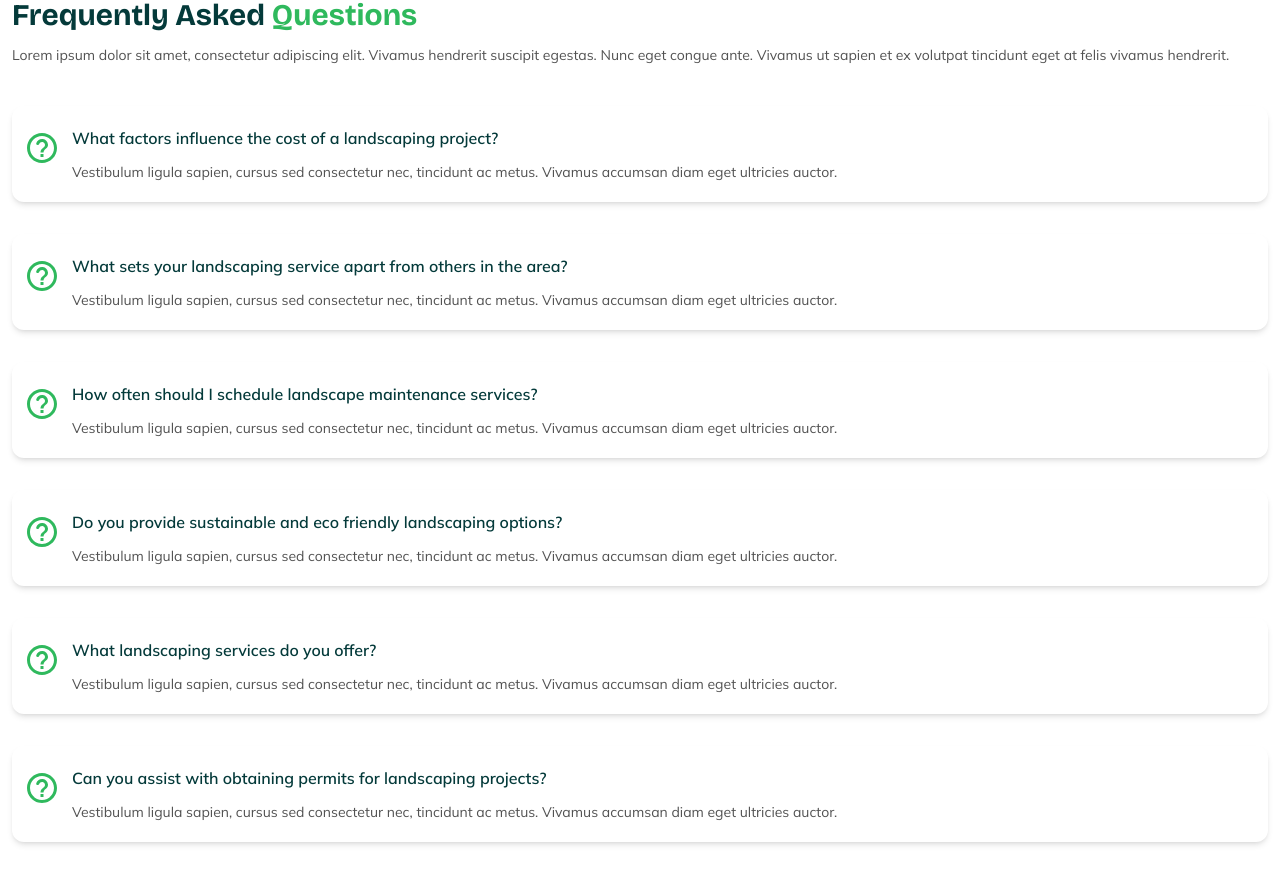
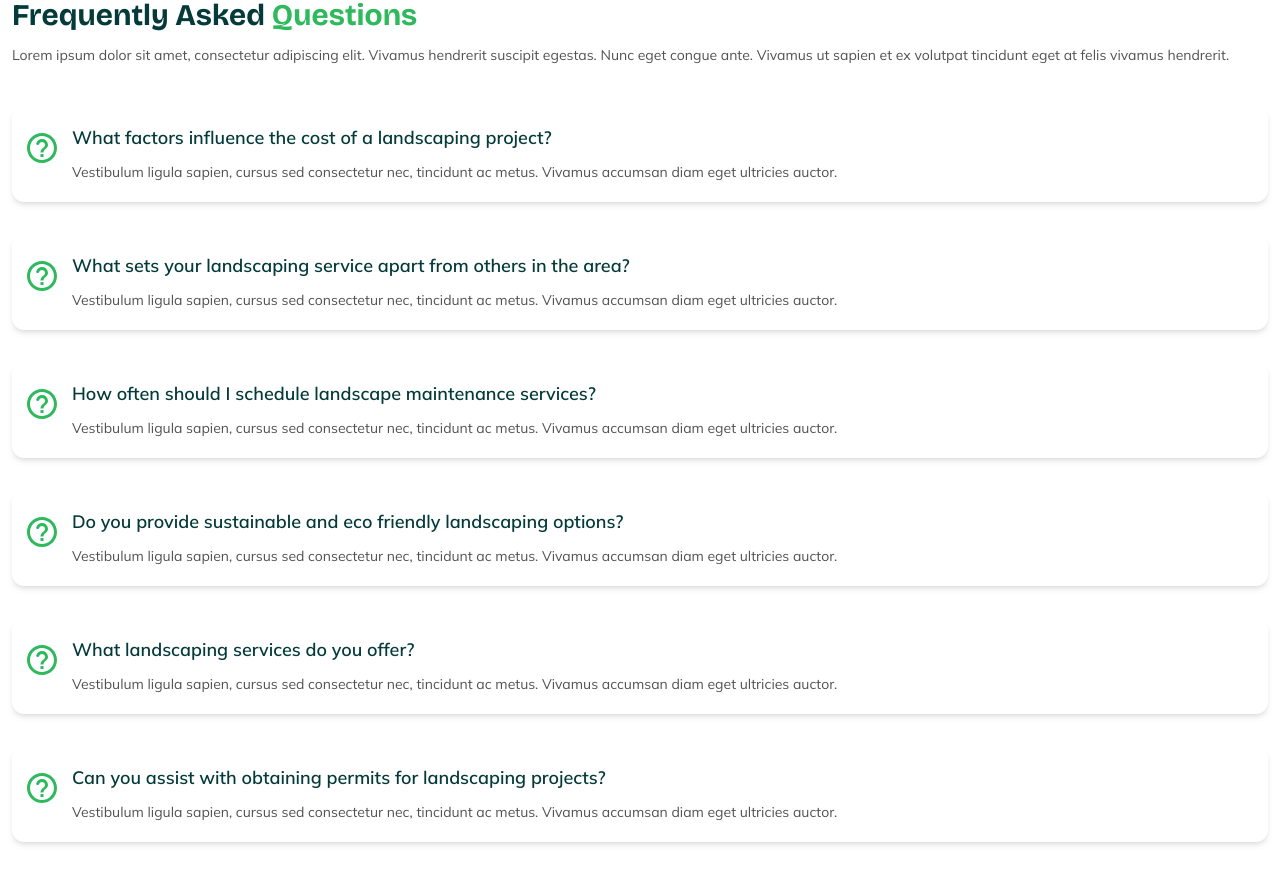
Before and after one commit to sheriff-demilade/evergreen, a Next.js app: page / in a window 1280 px wide. Shown: the part 8856-9738 px from the top of the page. Built offline with nearby package versions, Linux system fonts and the light colour scheme.

Commit message:
Updated the FaqCard text font weight

```diff
--- a/app/ui/sections/faqs.tsx
+++ b/app/ui/sections/faqs.tsx
@@ -32,9 +32,9 @@ const FaqCard = ({ icon, question, answer }: FaqCardProps) => {
         className="mt-1"
       />
       <div className="pl-3">
-        <h4 className="text-base font-semibold text-accent-2 mb-3">
+        <h3 className="text-lg leading-6 font-semibold text-accent-2  mb-3">
           {question}
-        </h4>
+        </h3>
         <p className="">{answer}</p>
       </div>
     </div>
```
